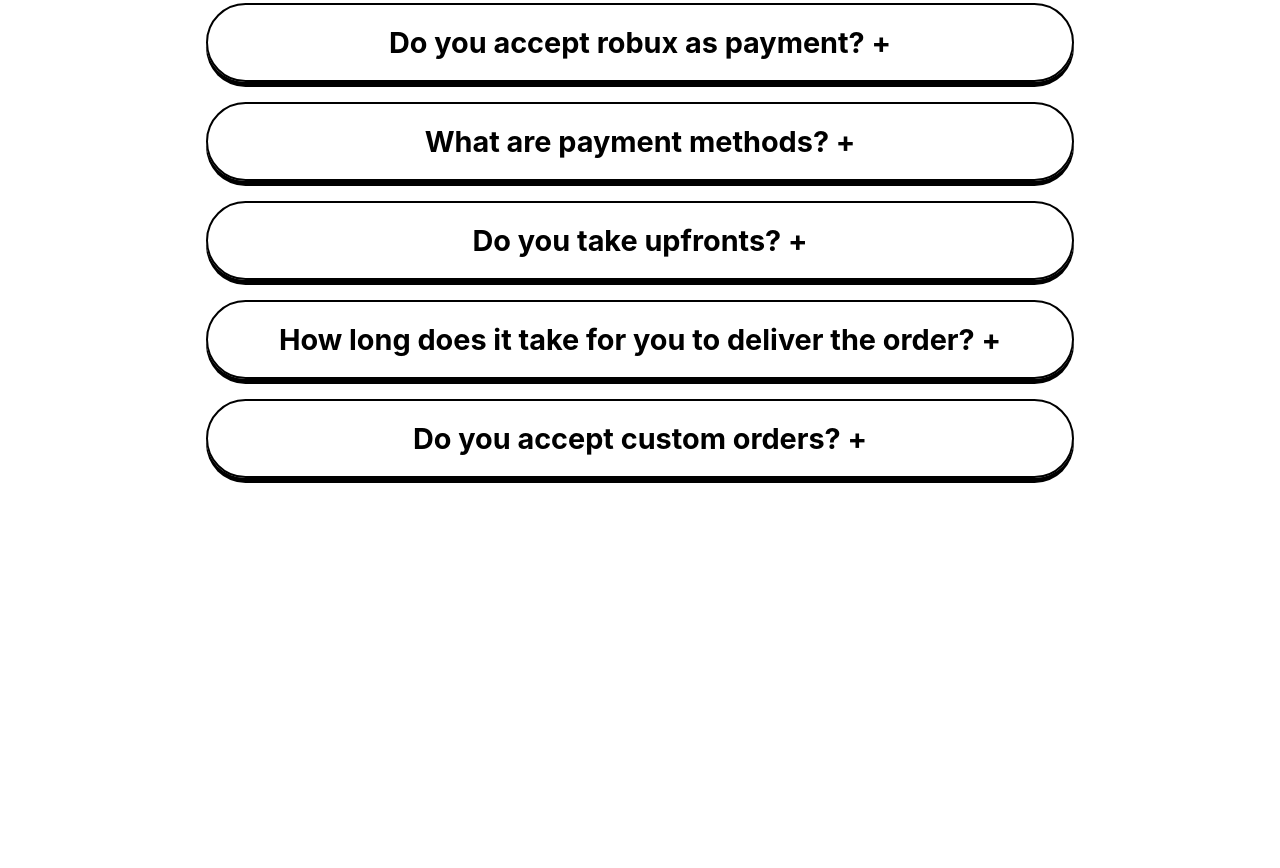
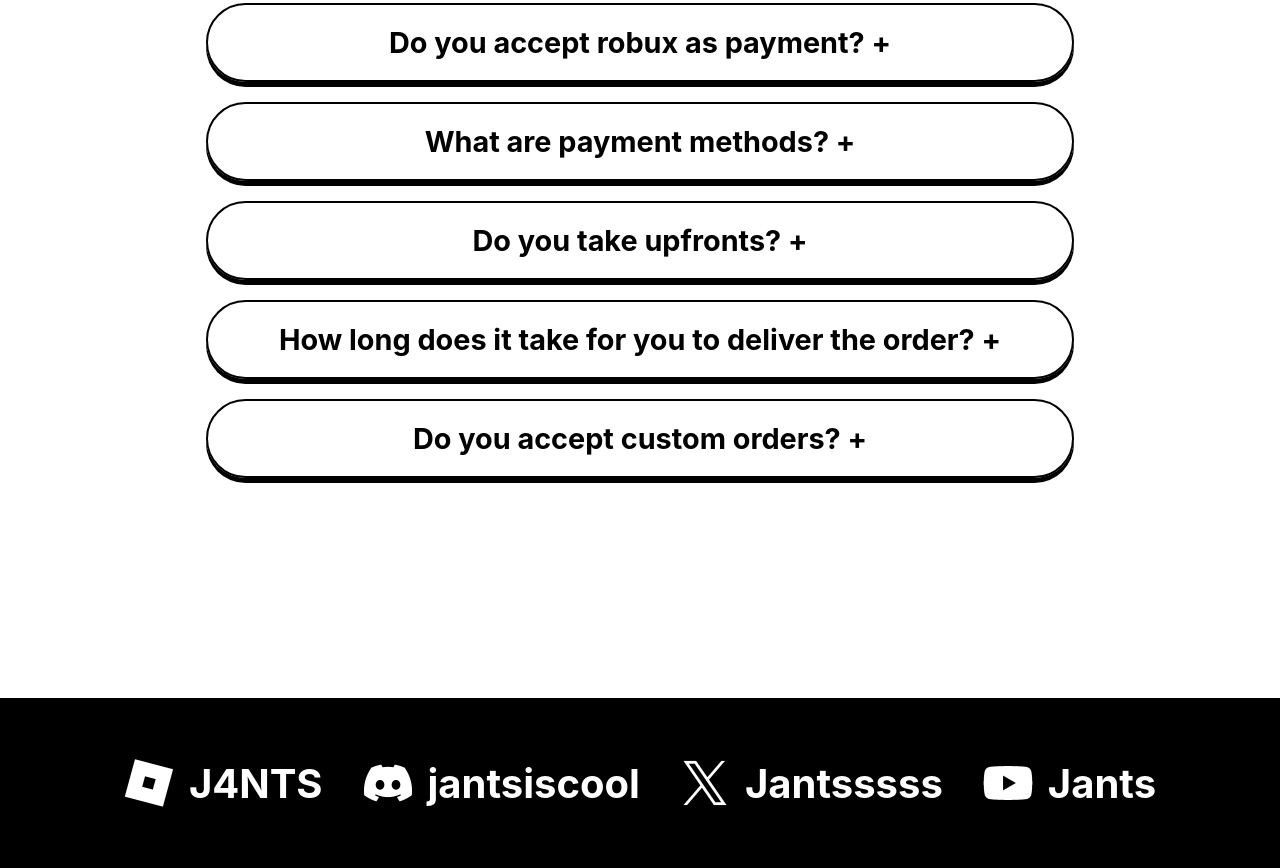
Before and after one commit to jantswastaken/jants-website, a plain HTML site: page index.html in a window 1280 px wide. Shown: the part 4531-5399 px from the top of the page. Before the commit the page ends 5229 px from the top, so only its background shows below. Drawn offline with Linux system fonts and the light colour scheme.

Commit message:
Update website files

```diff
--- a/index.html
+++ b/index.html
@@ -28,7 +28,7 @@
       <span class="indicator"></span>
     </div>
 
-    <a class="contact-button">Contact</a>
+    <a class="contact-button" href="#contact">Contact</a>
 
   </header>
 
@@ -211,6 +211,31 @@
     </div>
   </section>
 
+  <section class="contact-page" id="contact">
+    <div class="contact-frame">
+        <div class="contact-info">
+            <img src="images/Roblox.png" alt="roblox-logo">
+            <a href="https://www.roblox.com/users/3471642370/profile" target="_blank">J4NTS</a>
+        </div>
+
+        <div class="contact-info">
+            <img src="images/Discord.png" alt="discord-logo">
+            <a href="https://discord.com/users/1037332850602692630" target="_blank">jantsiscool</a>
+        </div>
+
+        <div class="contact-info">
+            <img src="images/X.png" alt="x-logo">
+            <a href="https://x.com/Jantsssss" target="_blank">Jantsssss</a>
+        </div>
+
+        <div class="contact-info">
+            <img src="images/Youtube.png" alt="youtube-logo">
+            <a href="https://www.youtube.com/@Jants" target="_blank">Jants</a>
+        </div>
+
+
+  </section>
+
 
 
   <script>
@@ -321,7 +346,7 @@ document.querySelectorAll(".question-box").forEach(box => {
   box.addEventListener("click", () => {
     const isOpen = p.style.maxHeight !== "0px" && p.style.maxHeight !== "0";
 
-    // Close all others
+
     document.querySelectorAll(".question-box p").forEach(other => other.style.maxHeight = "0");
     document.querySelectorAll(".indicator-icon").forEach(i => i.textContent = "+");
 
@@ -336,6 +361,21 @@ document.querySelectorAll(".question-box").forEach(box => {
 });
 </script>
 
+<script>
+document.querySelectorAll('a[href^="#"]').forEach(anchor => {
+  anchor.addEventListener('click', function (e) {
+    e.preventDefault();
+    const target = document.querySelector(this.getAttribute('href'));
+    if (target) {
+      target.scrollIntoView({ behavior: 'smooth' });
+      // Remove the #hash from the URL without reloading
+      history.replaceState(null, null, ' ');
+    }
+  });
+});
+</script>
+
+
 
 </body>
 
--- a/style.css
+++ b/style.css
@@ -108,6 +108,7 @@ body {
 }
 
 .contact-button {
+  text-decoration: none;
   color: white;
   background-color: black;
   font-weight: bold;
@@ -474,3 +475,65 @@ body {
     font-size: 0.8rem;
   }
 }
+
+
+.contact-page {
+  width: 100%;
+  background-color: black;
+  color: white;
+  padding: 60px 0;
+  display: flex;
+  flex-direction: column;
+  justify-content: center;
+  align-items: center;
+  text-align: center;
+}
+
+
+.contact-frame {
+  display: flex;
+  justify-content: center;
+  align-items: center;
+  flex-wrap: wrap;
+  gap: 40px;
+}
+
+
+
+.contact-info {
+  display: flex;
+  align-items: center;
+  justify-content: center;
+  gap: 15px;
+}
+
+
+.contact-info img {
+  height: 50px;
+  width: auto;
+  filter: invert(1)
+}
+
+
+.contact-info a {
+  text-decoration: none;
+  color: white;
+  font-weight: bold;
+  font-size: 2.5rem;
+  transition: color 0.3s ease;
+}
+
+.contact-info a:hover {
+  color: #ccc;
+}
+
+@media (max-width: 480px) {
+  .contact-info a {
+    font-size: 1rem;
+  }
+
+  .contact-info img {
+    height: 20px;
+    width: auto;
+  }
+}
```
